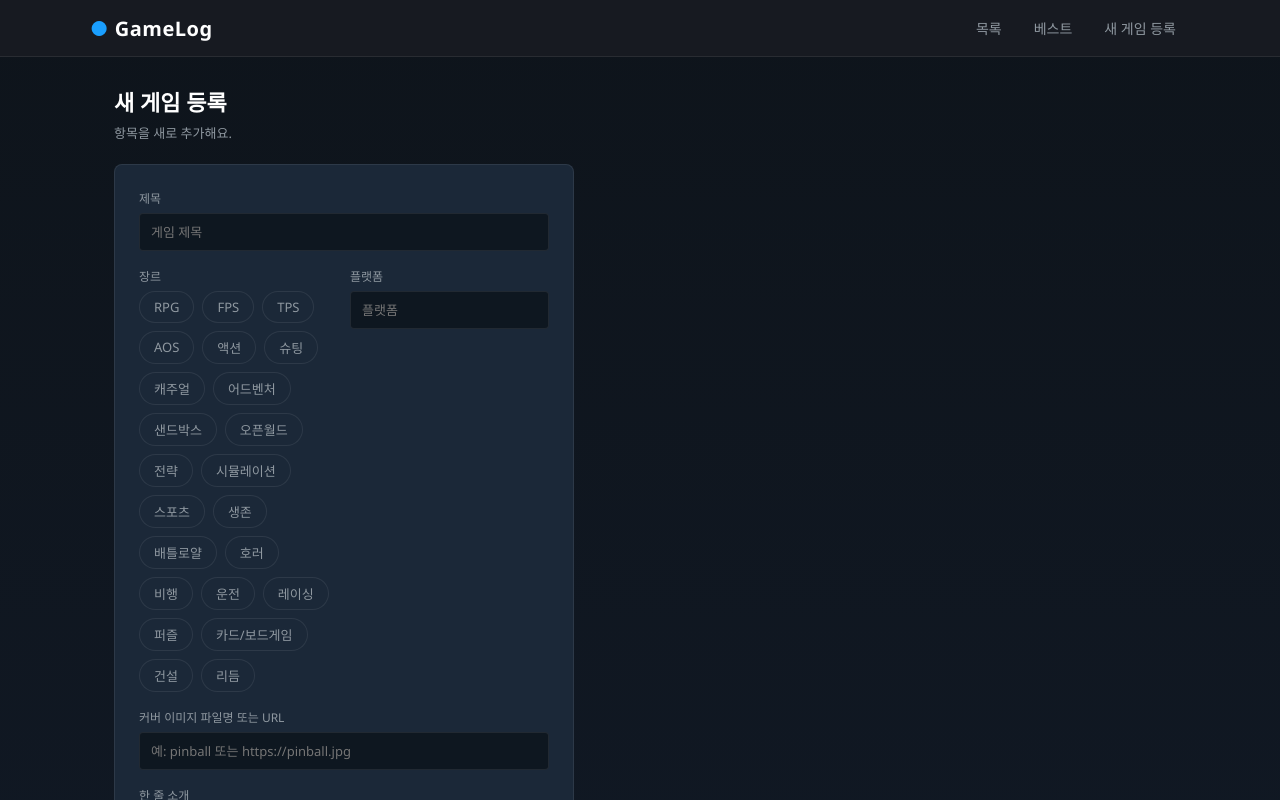
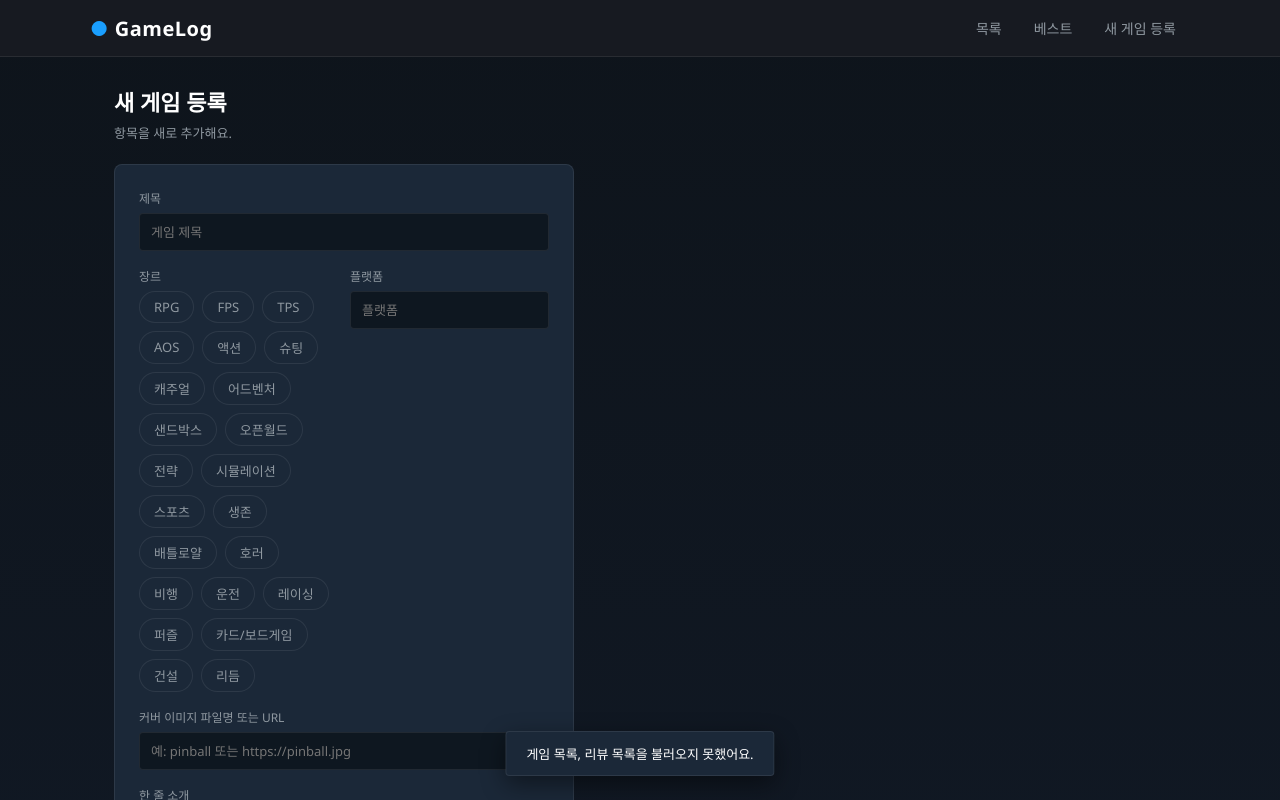
Before and after one commit to Hyunyoung24/Gamelogs, a React (Vite) app: page /edit/1 in a window 1280 px wide. Shown: the top 800 px of the page. Built offline with nearby package versions, Linux system fonts and the light colour scheme; no server answers.

Commit message:
토스트 메시지 큐 처리, useEffect 클린업 명시, toggle-wrap 버튼 스타일 리셋

```diff
--- a/src/DetailModal.tsx
+++ b/src/DetailModal.tsx
@@ -20,8 +20,10 @@ function DetailModal({ game, onClose }: DetailModalProps) {
 
     // 열려있는 게임(game.id)이 바뀔 때마다 그 게임의 리뷰를 새로 불러옴
     useEffect(() => {
-        if (!game) return;
-        if (loadedGameIdRef.current === game.id) return;
+        // early return 분기에도 명시적으로 빈 클린업을 반환해서, 이후 코드가 바뀌어도
+        // "이 effect는 클린업이 있다/없다"가 한눈에 드러나게 한다.
+        if (!game) return () => {};
+        if (loadedGameIdRef.current === game.id) return () => {};
         // 새 게임의 리뷰가 도착하기 전까지 이전 게임의 리뷰가 잠깐 남아있는 걸 방지
         setReviews([]);
         setReviewsLoading(true);
--- a/src/Toast.tsx
+++ b/src/Toast.tsx
@@ -2,28 +2,32 @@ import { useEffect, useState } from "react";
 import { ERROR_EVENT } from "./toastBus";
 
 function Toast() {
-    const [message, setMessage] = useState<string | null>(null);
+    // 여러 에러가 거의 동시에 발생해도(예: 게임/리뷰 목록이 둘 다 실패) 먼저 온 메시지가
+    // 뒤에 온 메시지에 바로 덮여 사라지지 않도록 큐로 관리한다. 한 번에 하나씩, 순서대로 보여준다.
+    const [queue, setQueue] = useState<string[]>([]);
 
     useEffect(() => {
         function handleError(e: Event) {
             const detail = (e as CustomEvent<string>).detail;
-            setMessage(detail);
+            setQueue((prev) => [...prev, detail]);
         }
         window.addEventListener(ERROR_EVENT, handleError);
         return () => window.removeEventListener(ERROR_EVENT, handleError);
     }, []);
 
     useEffect(() => {
-        if (!message) return;
-        const timer = setTimeout(() => setMessage(null), 3000);
+        if (queue.length === 0) return;
+        const timer = setTimeout(() => {
+            setQueue((prev) => prev.slice(1));
+        }, 3000);
         return () => clearTimeout(timer);
-    }, [message]);
+    }, [queue]);
 
-    if (!message) return null;
+    if (queue.length === 0) return null;
 
     return (
         <div className="toast" role="alert">
-            {message}
+            {queue[0]}
         </div>
     );
 }
--- a/src/index.css
+++ b/src/index.css
@@ -175,6 +175,9 @@ select{
   color:var(--text-secondary);
   cursor:pointer;
   user-select:none;
+  border:none;
+  background:none;
+  padding:0;
 }
 .toggle{
   width:34px;
```
